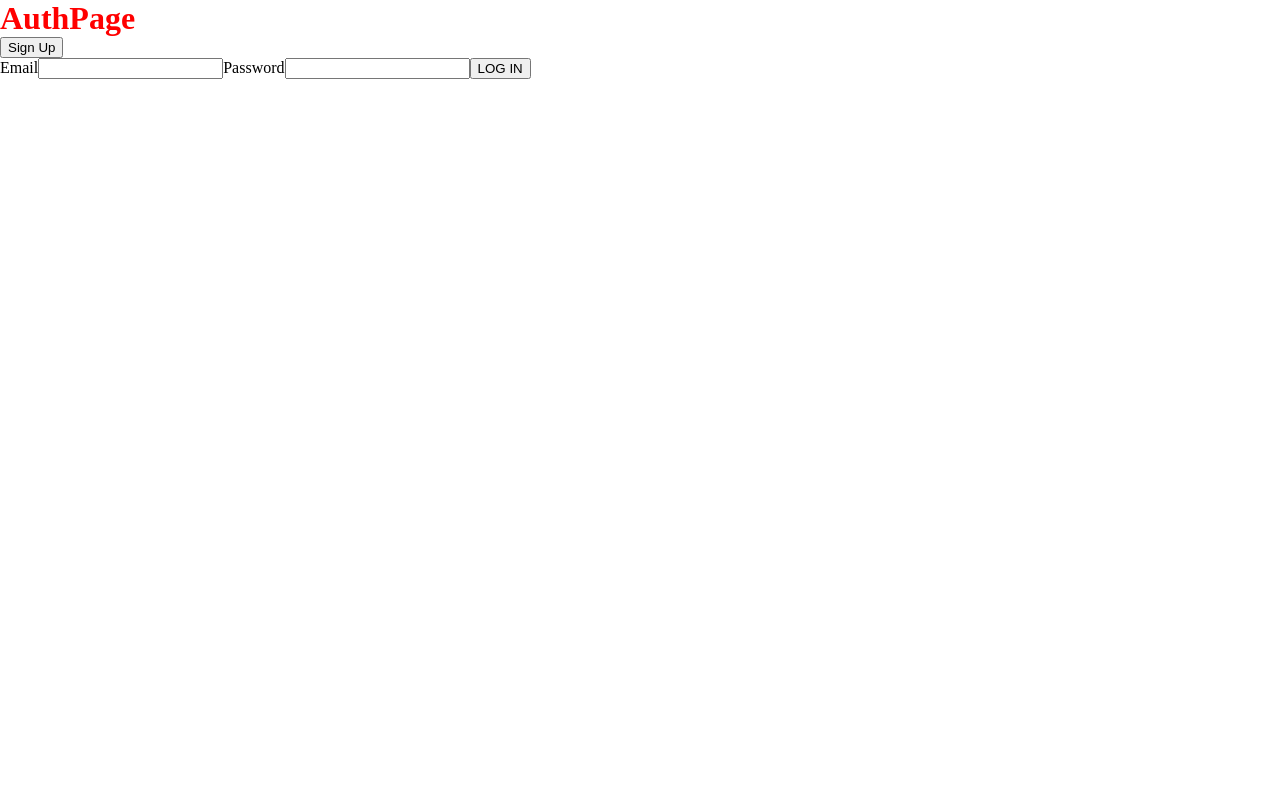
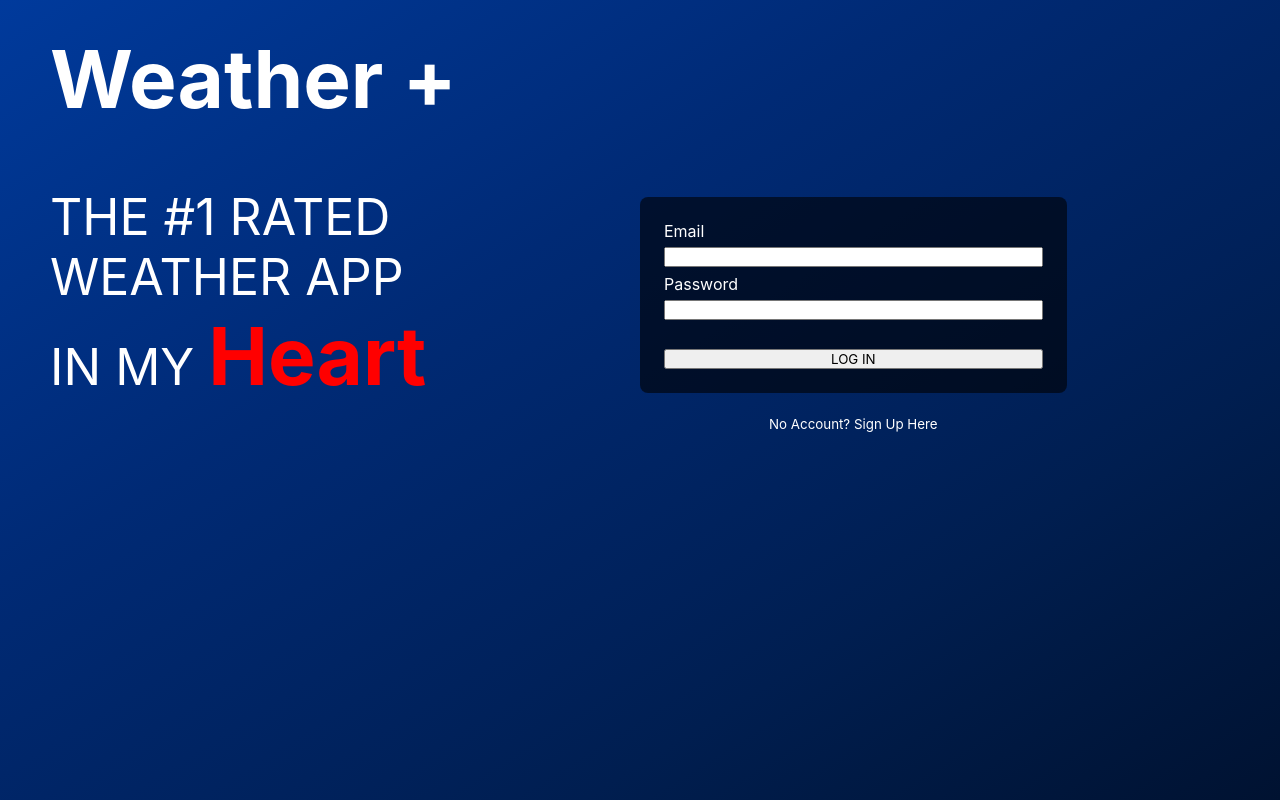
Before and after one commit to CPTien/Weather-App, a React (Create React App) app: page / in a window 1280 px wide. Built offline with nearby package versions, Linux system fonts and the light colour scheme.

Commit message:
edit css

```diff
--- a/public/index.html
+++ b/public/index.html
@@ -22,7 +22,7 @@
       work correctly both with client-side routing and a non-root public URL.
       Learn how to configure a non-root public URL by running `npm run build`.
     -->
-  <title>Weather App</title>
+  <title>Weather +</title>
 </head>
 
 <body>
--- a/src/components/LoginForm/LoginForm.css
+++ b/src/components/LoginForm/LoginForm.css
@@ -0,0 +1,3 @@
+button {
+  cursor:pointer;
+}
--- a/src/components/LoginForm/LoginForm.jsx
+++ b/src/components/LoginForm/LoginForm.jsx
@@ -34,15 +34,17 @@ export default function LoginForm({setUser}) {
 
     return (
         <div>
-            <div className="form-container">
-                <form autoComplete="off" onSubmit={handleSubmit}>
-                    <label>Email</label>
+            <div className="form-container-log-in">
+
+                <form className='sign-in-form' autoComplete="off" onSubmit={handleSubmit}>
+                    <label className='label-in-signin-form'>Email</label>
                     <input type="text" name="email" value={credentials.email} onChange={handleChange} required/>
-                    <label>Password</label>
+                    <label className='label-in-signin-form'>Password</label>
                     <input type="password" name="password" value={credentials.password} onChange={handleChange}
-                           required/>
-                    <button type="submit">LOG IN</button>
+                    required/>
+                    <button className='sl-button' type="submit">LOG IN</button>
                 </form>
+
             </div>
             <p className="error-message">&nbsp;{error}</p>
         </div>
--- a/src/components/NavBar/NavBar.css
+++ b/src/components/NavBar/NavBar.css
@@ -0,0 +1,3 @@
+nav {
+    background-color: transparent;
+}
--- a/src/components/SignUpForm/SignUpForm.css
+++ b/src/components/SignUpForm/SignUpForm.css
@@ -0,0 +1,27 @@
+.form-container-log-in {
+  background-color: rgba(0,0,0,0.6);
+  display: grid;
+  /* grid-template-columns: repeat(3, 1fr); */
+	grid-column: 3 / 3;
+  grid-row: 2;
+  padding: 3vmin;
+  margin: none;
+	margin-top: 30px;
+  border: 10px;
+	border-radius: 1vmin;
+}
+
+.label-in-signin-form {
+	/* display: flex; */
+	color: white;
+}
+
+.sign-in-form {
+  display: grid;
+  /* grid-template-columns: 1fr 3fr; */
+  gap: 0.8vmin;
+}
+
+.sl-button {
+	margin-top: 2.8vmin;
+}
--- a/src/components/SignUpForm/SignUpForm.jsx
+++ b/src/components/SignUpForm/SignUpForm.jsx
@@ -52,21 +52,24 @@ export default class SignUpForm extends Component {
         const disable = this.state.password !== this.state.confirm;
         return (
             <div>
-                <div className="form-container">
-                    <form autoComplete="off" onSubmit={this.handleSubmit}>
-                        <label>Name</label>
+
+                <div className="form-container-log-in">
+
+                    <form className="sign-in-form" autoComplete="off" onSubmit={this.handleSubmit}>
+                        <label className='label-in-signin-form'>Name</label>
                         <input type="text" name="name" value={this.state.name} onChange={this.handleChange} required/>
-                        <label>Email</label>
+                        <label className='label-in-signin-form'>Email</label>
                         <input type="email" name="email" value={this.state.email} onChange={this.handleChange}
                                required/>
-                        <label>Password</label>
+                        <label className='label-in-signin-form'>Password</label>
                         <input type="password" name="password" value={this.state.password} onChange={this.handleChange}
                                required/>
-                        <label>Confirm</label>
+                        <label className='label-in-signin-form'>Confirm</label>
                         <input type="password" name="confirm" value={this.state.confirm} onChange={this.handleChange}
                                required/>
-                        <button type="submit" disabled={disable}>SIGN UP</button>
+                        <button className='sl-button' type="submit" disabled={disable}>SIGN UP</button>
                     </form>
+
                 </div>
                 <p className="error-message">&nbsp;{this.state.error}</p>
             </div>
--- a/src/index.css
+++ b/src/index.css
@@ -1,5 +1,6 @@
-/* CSS Custom Properties
-:root {
+/* CSS Custom Properties */
+
+/* :root {
   --white: #FFFFFF;
   --tan-1: #FBF9F6;
   --tan-2: #E7E2DD;
@@ -8,15 +9,15 @@
   --orange: #F67F00;
   --text-light: #968c84;
   --text-dark: #615954;
-}
+} */
 
-*,
+/* *,
 *:before,
 *:after {
   box-sizing: border-box;
-}
+} */
 
-body {
+/* body {
   margin: 0;
   font-family: -apple-system, BlinkMacSystemFont, 'Segoe UI', 'Roboto', 'Oxygen',
     'Ubuntu', 'Cantarell', 'Fira Sans', 'Droid Sans', 'Helvetica Neue',
@@ -26,48 +27,48 @@ body {
   background-color: var(--tan-4);
   padding: 2vmin;
   height: 100vh;
-}
+} */
 
-code {
+/* code {
   font-family: source-code-pro, Menlo, Monaco, Consolas, 'Courier New',
     monospace;
-}
+} */
 
-#root {
+/* #root {
   height: 100%;
-}
+} */
 
-.align-ctr {
+/* .align-ctr {
   text-align: center;
-}
+} */
 
-.align-rt {
+/* .align-rt {
   text-align: right;
-}
+} */
 
-.smaller {
+/* .smaller {
   font-size: smaller;
-}
+} */
 
-.flex-ctr-ctr {
+/* .flex-ctr-ctr {
   display: flex;
   justify-content: center;
   align-items: center;
-}
+} */
 
-.flex-col {
+/* .flex-col {
   flex-direction: column;
-}
+} */
 
-.flex-j-end {
+/* .flex-j-end {
   justify-content: flex-end;
-}
+} */
 
-.scroll-y {
+/* .scroll-y {
   overflow-y: scroll;
-}
+} */
 
-.section-heading {
+/* .section-heading {
   display: flex;
   justify-content: space-around;
   align-items: center;
@@ -78,49 +79,48 @@ code {
   padding: .6vmin;
   text-align: center;
   font-size: 2vmin;
-}
+} */
 
-.form-container {
+/* .form-container {
   padding: 3vmin;
   background-color: var(--tan-1);
   border: .1vmin solid var(--tan-3);
   border-radius: 1vmin;
-}
+} */
 
-p.error-message {
+/* p.error-message {
   color: var(--orange);
   text-align: center;
-}
+} */
 
-form {
+/* form {
   display: grid;
   grid-template-columns: 1fr 3fr;
   gap: 1.25vmin;
   color: var(--text-light);
-}
+} */
 
-label {
+/* label {
   font-size: 2vmin;
   display: flex;
   align-items: center;
-}
+} */
 
-input {
+/* input {
   padding: 1vmin;
   font-size: 2vmin;
   border: .1vmin solid var(--tan-3);
   border-radius: .5vmin;
   color: var(--text-dark);
   background-image: none !important;
-  /* prevent lastpass */
-  /* outline: none;
-}
+  outline: none;
+} */
 
-input:focus {
+/* input:focus {
   border-color: var(--orange);
-}
+} */
 
-button,
+/* button,
 a.button {
   margin: 1vmin;
   padding: 1vmin;
@@ -134,25 +134,36 @@ a.button {
   border-radius: .5vmin;
   outline: none;
   cursor: pointer;
-}
+} */
 
-button.btn-sm {
+/* button.btn-sm {
   font-size: 1.5vmin;
   padding: .6vmin .8vmin;
-}
+} */
 
-button.btn-xs {
+/* button.btn-xs {
   font-size: 1vmin;
   padding: .4vmin .5vmin;
-}
+} */
 
-button:disabled,
+/* button:disabled,
 form:invalid button[type="submit"] {
   cursor: not-allowed;
   background-color: var(--tan-4);
+} */
+
+/* button[type="submit"] {
+  grid-column: span 2;
+  margin: 1vmin 0 0;
+}  */
+
+* {
+  margin: 0;
+  padding: 0;
+  font-family: -apple-system, BlinkMacSystemFont, 'Segoe UI', 'Roboto', 'Oxygen', 'Ubuntu', 'Cantarell', 'Fira Sans', 'Droid Sans', 'Helvetica Neue', sans-serif;
+  /* background-image: linear-gradient(to right top, #d16ba5, #c777b9, #ba83ca, #aa8fd8, #9a9ae1, #8aa7ec, #79b3f4, #69bff8, #52cffe, #41dfff, #46eefa, #5ffbf1); */
 }
 
-button[type="submit"] {
-  grid-column: span 2;
-  margin: 1vmin 0 0;
-} */
+.app {
+
+}
--- a/src/pages/AuthPage/AuthPage.css
+++ b/src/pages/AuthPage/AuthPage.css
@@ -1,7 +1,53 @@
-* {
-    margin: 0;
+.app-name {
+    /* color: red; */
+		padding-left: 50px;
+		padding-top: 30px;
+		padding-bottom: 40px;
+		font-size: 80px;
+		color: white;
 }
 
-h1 {
-    color: red;
+.numba-won {
+	color: white;
+	padding-top: 20px;
+	padding-left: 50px;
+	font-size: 50px;
+	grid-column-start: 1;
+	grid-column-end: 3;
 }
+
+.button-2 {
+    color: white;
+    margin: auto;
+		background-color: Transparent;
+    background-repeat:no-repeat;
+    border: none;
+    cursor:pointer;
+    overflow: hidden;
+}
+
+.signup-login {
+    /* background-color: red; */
+		display: grid;
+		grid-template-columns: repeat(6, 1fr);
+}
+
+.signupform {
+	grid-column-start: 4;
+	grid-column-end: 6;
+	grid-row-start: 1;
+	grid-row-end: 4;
+}
+
+main {
+	background-image: linear-gradient(to right bottom, #003a9c, #003692, #003288, #002e7f, #002a75, #00276c, #002463, #00215a, #001e50, #001a45, #00163b, #001231);
+	background-attachment: fixed;
+	width: 100vw;
+	height: 100vh;
+}
+
+span {
+	color: red;
+	font-size:80px;
+	font-weight: bold;
+}
--- a/src/pages/AuthPage/AuthPage.jsx
+++ b/src/pages/AuthPage/AuthPage.jsx
@@ -7,13 +7,20 @@ export default function AuthPage({setUser}) {
   const [showSignUp, setShowSignUp] = useState(false);
   return (
     <main>
-            <h1>AuthPage</h1>
-            <button onClick={() => setShowSignUp(!showSignUp)}>{showSignUp ? 'Log In' : 'Sign Up'}</button>
+      <h1 className="app-name">Weather +</h1>
+      <div className="signup-login">
+        <p className="numba-won">THE #1 RATED WEATHER APP IN MY <span>Heart</span></p>
+        <div className="signupform">
         {showSignUp ?
           <SignUpForm setUser={setUser}/>
           :
           <LoginForm setUser={setUser}/>
         }
+        <center>
+        <button className="button-2" onClick={() => setShowSignUp(!showSignUp)}>{showSignUp ? 'Back to Log In Page' : 'No Account? Sign Up Here'}</button>
+        </center>
+        </div>
+      </div>
     </main>
   );
 }
```
Lines whose indentation alone changed are shown as unchanged.
